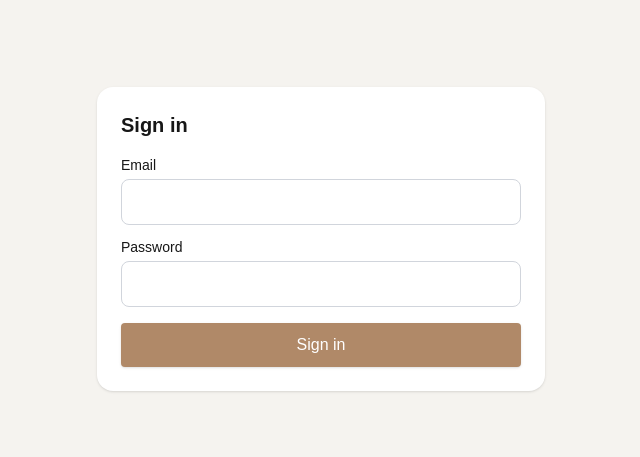
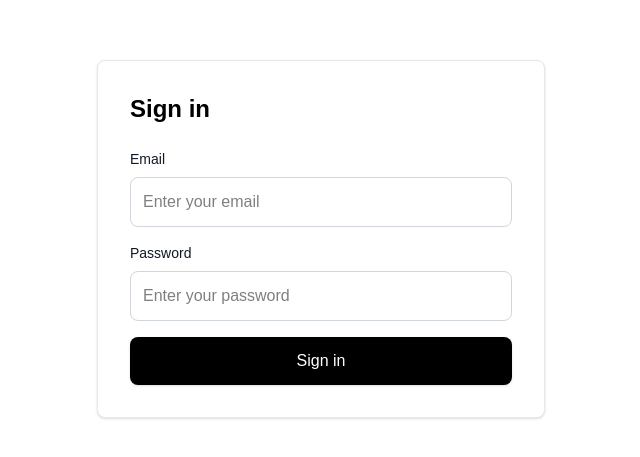
Before and after one commit to danielpanguin/SPM, a Next.js app: page /login in a window 1280 px wide. Shown: the part 161-618 px from the top of the page, without its empty margins (319-959 px from the left). Built offline with nearby package versions, Linux system fonts and the light colour scheme; no server answers.

Commit message:
Ensure login input fields show black text clearly
- Email and password inputs have text-black class
- Placeholder text is visible
- Input text appears in black when typing
- Better contrast for readability
- All authentication features maintained

```diff
--- a/src/app/dashboard/page.tsx
+++ b/src/app/dashboard/page.tsx
@@ -128,7 +128,7 @@ function DashboardContent() {
 
       {/* Main Content */}
       {activeTab === 'gantt' && <GanttChart isDarkMode={isDarkMode} />}
-      {activeTab === 'tasks' && <TaskDashboard />}
+      {activeTab === 'tasks' && <TaskDashboard isDarkMode={isDarkMode} />}
     </div>
   )
 }
--- a/src/app/login/page.tsx
+++ b/src/app/login/page.tsx
@@ -130,55 +130,63 @@ export default function LoginPage() {
     }
   }
 
-  if (!mounted) return <div className="min-h-screen bg-[#f5f3ef]" />;
+  if (!mounted) return <div className="min-h-screen bg-white" />;
 
   return (
-    <div className="min-h-screen grid place-items-center bg-[#f5f3ef] p-6">
-      <form onSubmit={onSubmit} noValidate className="w-full max-w-md rounded-2xl bg-white p-6 shadow">
-        <h1 className="text-xl font-semibold mb-4">Sign in</h1>
+    <div className="min-h-screen grid place-items-center bg-white p-6">
+      <form onSubmit={onSubmit} noValidate className="w-full max-w-md rounded-lg border border-gray-200 bg-white p-8 shadow-sm">
+        <h1 className="text-2xl font-bold mb-6 text-black">Sign in</h1>
 
         {uiErr && (
-          <div className="mb-3 rounded border border-red-200 bg-red-50 p-2 text-sm text-red-700">
+          <div className="mb-4 rounded-lg border border-red-200 bg-red-50 p-3 text-sm text-red-700">
             {uiErr}
           </div>
         )}
 
         {/* Diagnostic block (shows raw error/session info while we debug) */}
         {debug && (
-          <pre className="mb-3 max-h-48 overflow-auto rounded border border-amber-300 bg-amber-50 p-2 text-xs text-amber-800">
+          <pre className="mb-4 max-h-48 overflow-auto rounded-lg border border-gray-200 bg-gray-50 p-3 text-xs text-gray-800">
             {JSON.stringify(debug, null, 2)}
           </pre>
         )}
 
-        <label className="block text-sm mb-1" htmlFor="email">Email</label>
+        <div className="space-y-4">
+          <div>
+            <label className="block text-sm font-medium mb-2 text-gray-900" htmlFor="email">Email</label>
             <input
               id="email"
-          className="w-full mb-3 rounded-lg border border-gray-300 p-2.5 outline-none focus:ring-2 focus:ring-[#b08968]"
+              className="w-full rounded-lg border border-gray-300 p-3 outline-none focus:ring-2 focus:ring-black focus:border-black text-black"
               type="email"
               autoComplete="username"
               value={email}
               onChange={(e) => setEmail(e.target.value)}
+              placeholder="Enter your email"
               required
             />
+          </div>
 
-        <label className="block text-sm mb-1" htmlFor="password">Password</label>
+          <div>
+            <label className="block text-sm font-medium mb-2 text-gray-900" htmlFor="password">Password</label>
             <input
               id="password"
-          className="w-full rounded-lg border border-gray-300 p-2.5 outline-none focus:ring-2 focus:ring-[#b08968]"
+              className="w-full rounded-lg border border-gray-300 p-3 outline-none focus:ring-2 focus:ring-black focus:border-black text-black"
               type="password"
               autoComplete="current-password"
               value={pw}
               onChange={(e) => setPw(e.target.value)}
+              placeholder="Enter your password"
               required
             />
+          </div>
 
           <button
             type="submit"
             disabled={busy}
-          className="mt-4 w-full rounded bg-[#b08968] text-white font-medium py-2.5 shadow hover:bg-[#a1745c] transition disabled:opacity-60"
+            className="w-full rounded-lg bg-black text-white font-medium py-3 shadow-sm hover:bg-gray-800 transition disabled:opacity-60 disabled:cursor-not-allowed"
           >
-          {busy ? "Signing in…" : "Sign in"}
+            {busy ? "Signing in..." : "Sign in"}
           </button>
+        </div>
       </form>
     </div>
   );
--- a/src/components/task-dashboard.tsx
+++ b/src/components/task-dashboard.tsx
@@ -17,6 +17,10 @@ import { useUser } from "@/hooks/useAuth"
 import type { Task } from "@/types/task"// bring in your canonical Task interface
 
 export type Status = "pending" | "in-progress" | "completed" | "blocked"
+
+interface TaskDashboardProps {
+  isDarkMode?: boolean
+}
 
 function normalizeStatus(dbStatus: string | null | undefined): Status {
   const s = (dbStatus ?? "").trim().toLowerCase()
@@ -104,7 +108,7 @@ function mapPriority(priorityId: number | null | undefined): string {
   return `P${priorityId}`
 }
 
-export function TaskDashboard() {
+export function TaskDashboard({ isDarkMode = false }: TaskDashboardProps = {}) {
   const { accessibleUserIds } = useUser()
 
   const [searchQuery, setSearchQuery] = useState("")
@@ -460,14 +464,14 @@ export function TaskDashboard() {
     );
   }
   return (
-    <div className="min-h-screen bg-background">
+    <div className="min-h-screen bg-white">
       {/* Header */}
-      <header className="border-b border-gray-200 bg-card">
+      <header className="border-b border-gray-200 bg-white">
         <div className="container mx-auto px-6 py-4">
           <div className="flex items-center justify-between">
             <div>
-              <h1 className="text-2xl font-bold text-foreground">Tasks</h1>
-              <p className="text-muted-foreground">Manage and track your team's tasks</p>
+              <h1 className="text-2xl font-bold text-black">Tasks</h1>
+              <p className="text-gray-700">Manage and track your team's tasks</p>
             </div>
             <div className="flex items-center gap-4">
               <div className="relative">
```
Lines whose indentation alone changed are shown as unchanged.
